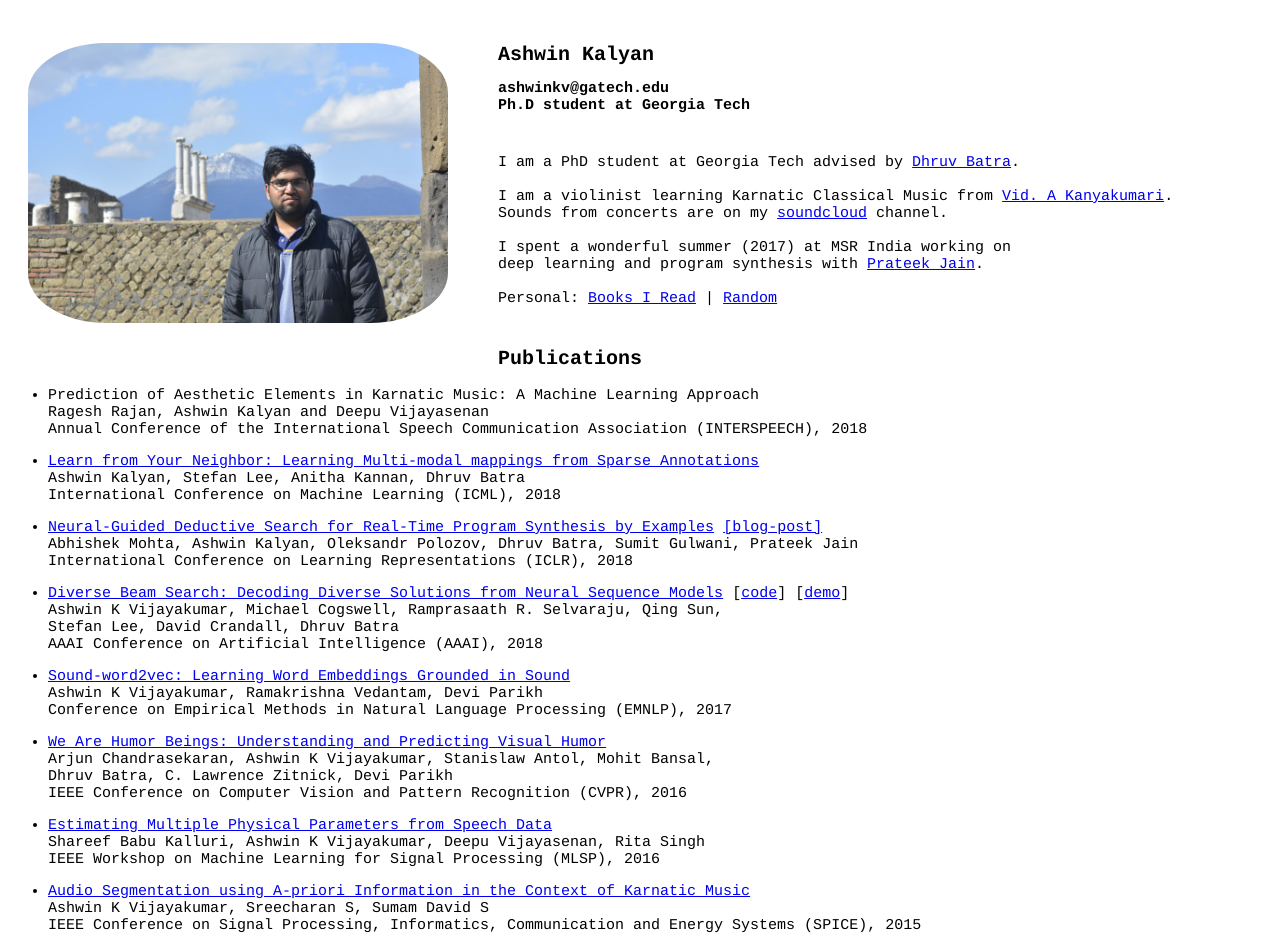
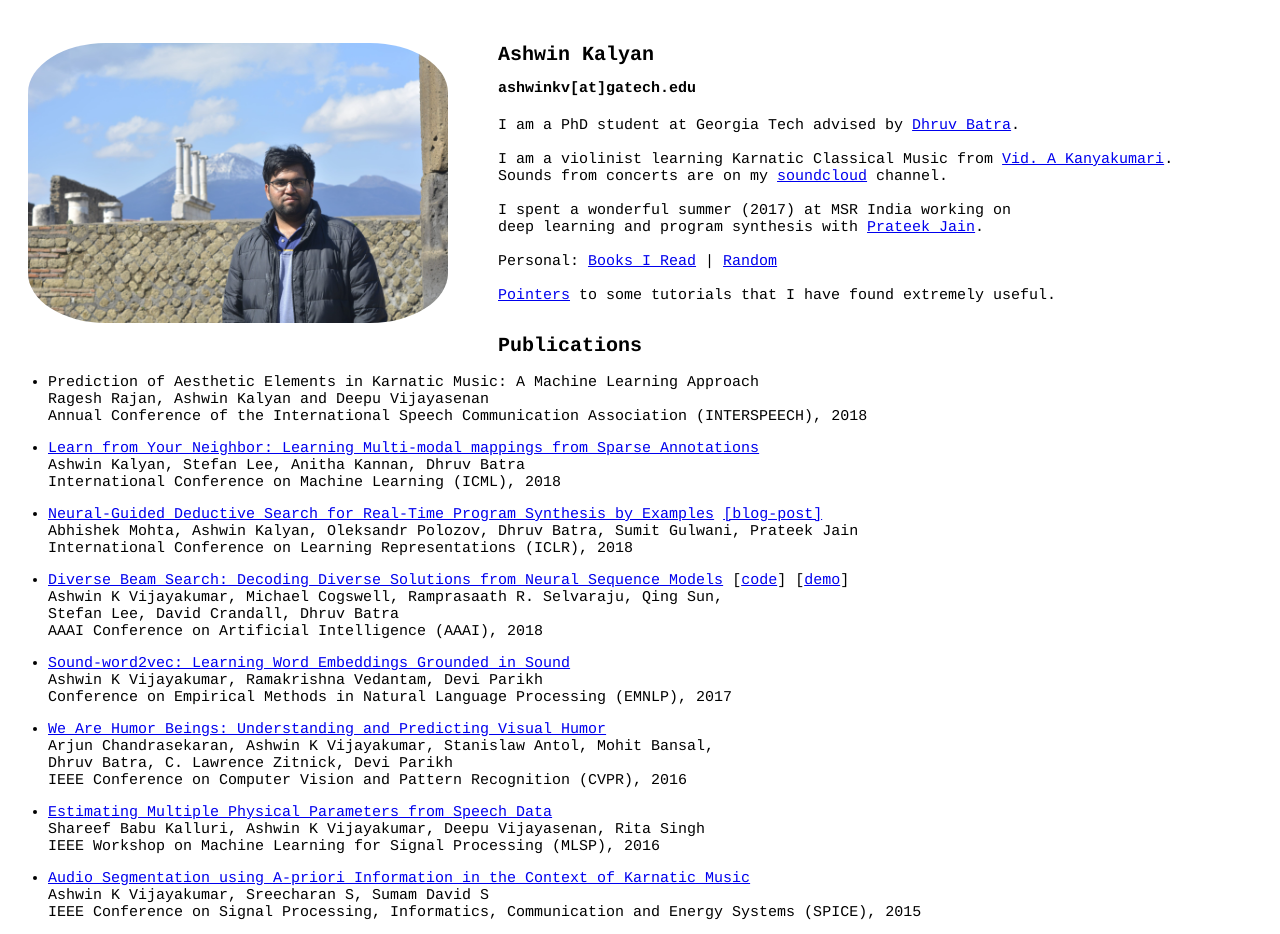
Before and after one commit to ashwinkalyan/ashwinkalyan.github.io, a Jekyll site: the page built from index.md, in a window 1280 px wide. Built offline with Jekyll 4.4.1, drawn with Linux system fonts in a browser that asks for light colours; our own code applies the rules of GitHub Pages for plain Markdown files.

Commit message:
notes, changes to intro

```diff
--- a/_layouts/front.html
+++ b/_layouts/front.html
@@ -8,16 +8,15 @@
         <div class="image">
             <img src="{{ site.baseurl }}/img/me.jpg" />
         </div>
-
         <h1> Ashwin Kalyan </h1>
-        <h2> ashwinkv@gatech.edu <br> Ph.D student at Georgia Tech </h2>
-
+        <h2> ashwinkv[at]gatech.edu <br> </h2>
         <h3>
           I am a PhD student at Georgia Tech advised by <a href="https://filebox.ece.vt.edu/~dbatra/">Dhruv Batra</a>. <br> <br>
           I am a violinist learning Karnatic Classical Music from <a href="https://en.wikipedia.org/wiki/A._Kanyakumari">Vid. A Kanyakumari</a>.  <br>
           Sounds from concerts are on my <a href="https://soundcloud.com/ashwin-kalyan">soundcloud</a> channel. <br> <br>
           I spent a wonderful summer (2017) at MSR India working on <br> deep learning and program synthesis with <a href="https://prateekjain.org">Prateek Jain</a>. <br> <br>
-          Personal: <a href="{{ site.baseurl }}/books/">Books I Read</a> | <a href="{{ site.baseurl }}/random/">Random</a>
+          Personal: <a href="{{ site.baseurl }}/books/">Books I Read</a> | <a href="{{ site.baseurl }}/random/">Random</a> <br> <br>
+          <a href = "{{ site.baseurl }}/notes/">Pointers</a> to some tutorials that I have found extremely useful.
 
         </h3>
 
--- a/index.md
+++ b/index.md
@@ -1,7 +1,6 @@
 ---
 layout: front
 ---
-
 # Publications
 <br>
 - Prediction of Aesthetic Elements in Karnatic Music: A Machine Learning Approach <br>
--- a/style.css
+++ b/style.css
@@ -25,13 +25,13 @@ h3 {
     font-weight: normal;
     overflow: scroll;
     left: 50px;
-    top: 55px;
+    top: 35px;
     font-family: "Courier", Helvetica, sans-serif;
     right: 100px;
 }
 .content {
     position: relative;
-    top: 50px;
+    top: 20px;
     text-overflow: ellipsis;
     font-size: 15px;
 }
```
Also changed, not shown: books.md (+4 -4 lines), notes.md (added, +8 -0 lines).
